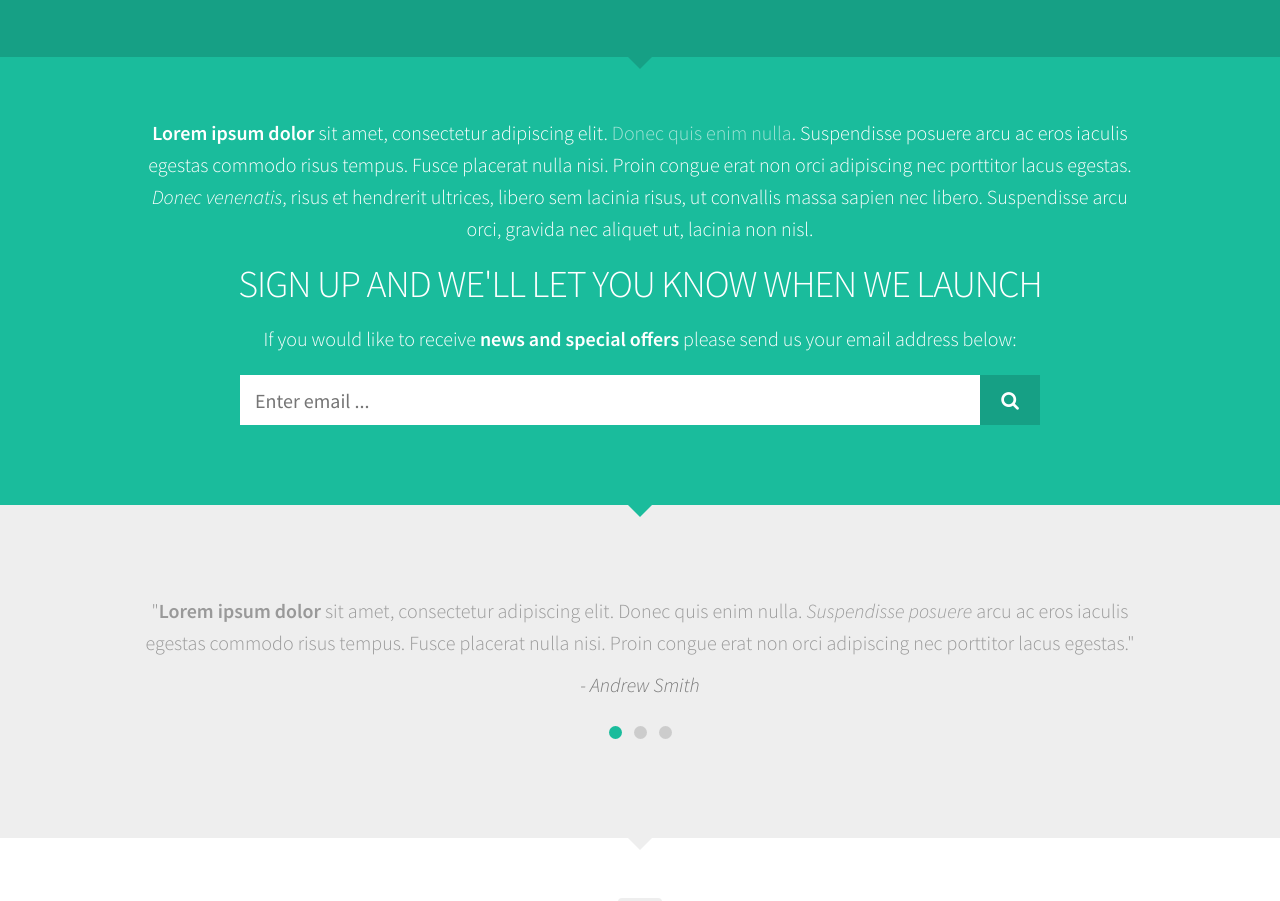
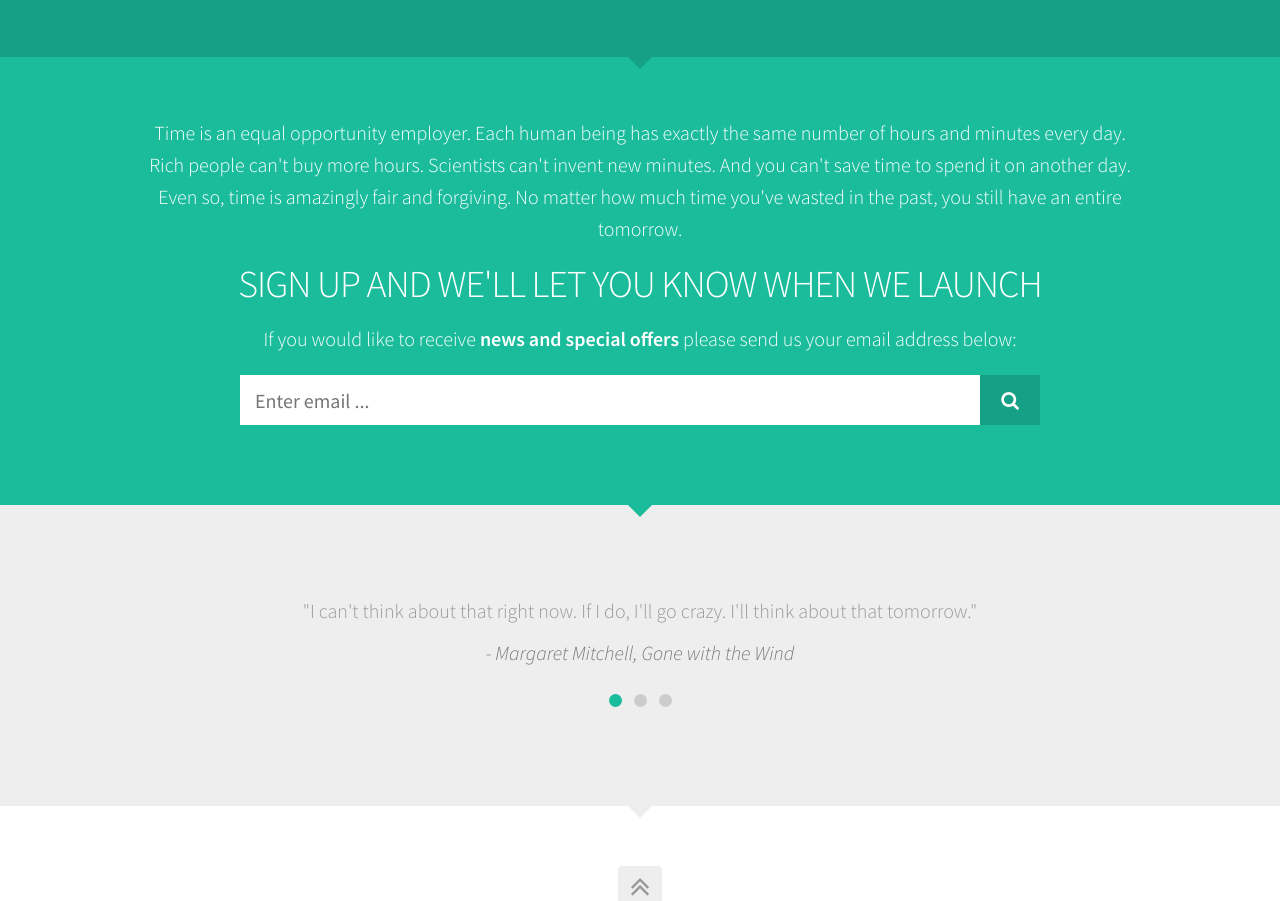
Before and after one commit to toxicchili/procrastinators, a plain HTML site: page index.html in a window 1280 px wide. Shown: the part 609-1510 px from the top of the page. Drawn offline with Linux system fonts and the light colour scheme.

Commit message:
Update index.html

```diff
--- a/index.html
+++ b/index.html
@@ -70,7 +70,7 @@
 <div class="fullwidth colour2 clearfix">
 	<div id="maincont" class="bodycontainer clearfix" data-uk-scrollspy="{cls:'uk-animation-fade', delay: 300, repeat: true}">
 
-		<p><strong>Lorem ipsum dolor</strong> sit amet, consectetur adipiscing elit. <a title="" href="#">Donec quis enim nulla</a>. Suspendisse posuere arcu ac eros iaculis egestas commodo risus tempus. Fusce placerat nulla nisi. Proin congue erat non orci adipiscing nec porttitor lacus egestas. <em>Donec venenatis</em>, risus et hendrerit ultrices, libero sem lacinia risus, ut convallis massa sapien nec libero. Suspendisse arcu orci, gravida nec aliquet ut, lacinia non nisl.</p>
+		<p>Time is an equal opportunity employer. Each human being has exactly the same number of hours and minutes every day. Rich people can't buy more hours. Scientists can't invent new minutes. And you can't save time to spend it on another day. Even so, time is amazingly fair and forgiving. No matter how much time you've wasted in the past, you still have an entire tomorrow.</p>
         <h2>Sign up and we'll let you know when we launch</h2>
         <p>If you would like to receive <strong>news and special offers</strong> please send us your email address below:</p>
 		<div id="signupform" class="sb-search clearfix">
@@ -91,16 +91,16 @@
 
         <div id="commentslider" class="owl-carousel">
             <div class="item">
-                <p>"<strong>Lorem ipsum dolor</strong> sit amet, consectetur adipiscing elit. Donec quis enim nulla. <em>Suspendisse posuere</em> arcu ac eros iaculis egestas commodo risus tempus. Fusce placerat nulla nisi. Proin congue erat non orci adipiscing nec porttitor lacus egestas."</p>
-            	<p class="author">- Andrew Smith</p>
+                <p>"I can't think about that right now. If I do, I'll go crazy. I'll think about that tomorrow."</p>
+            	<p class="author">- Margaret Mitchell, Gone with the Wind</p>
             </div>
             <div class="item">
-                <p>"Lorem ipsum dolor sit amet, consectetur adipiscing elit. <strong>Donec quis enim</strong> nulla. Suspendisse posuere arcu ac eros iaculis egestas commodo risus tempus. <em>Fusce placerat nulla nisi</em>."</p>
-            	<p class="author">- Laura Roberts</p>
+                <p>"You may delay, but time will not."</p>
+            	<p class="author">- Benjamin Franklin</p>
             </div>
             <div class="item">
-                <p>"Lorem ipsum dolor sit amet, consectetur adipiscing elit. <strong>Donec quis enim</strong> nulla. Suspendisse posuere arcu ac eros iaculis egestas commodo risus tempus. <em>Fusce placerat</em> nulla nisi. Proin congue erat non orci adipiscing nec <strong>porttitor</strong> lacus egestas."</p>
-            	<p class="author">- David Jones</p>
+                <p>"Only put off until tomorrow what you are willing to die having left undone"</p>
+            	<p class="author">- Pablo Picasso</p>
             </div>
         </div>
 
```
